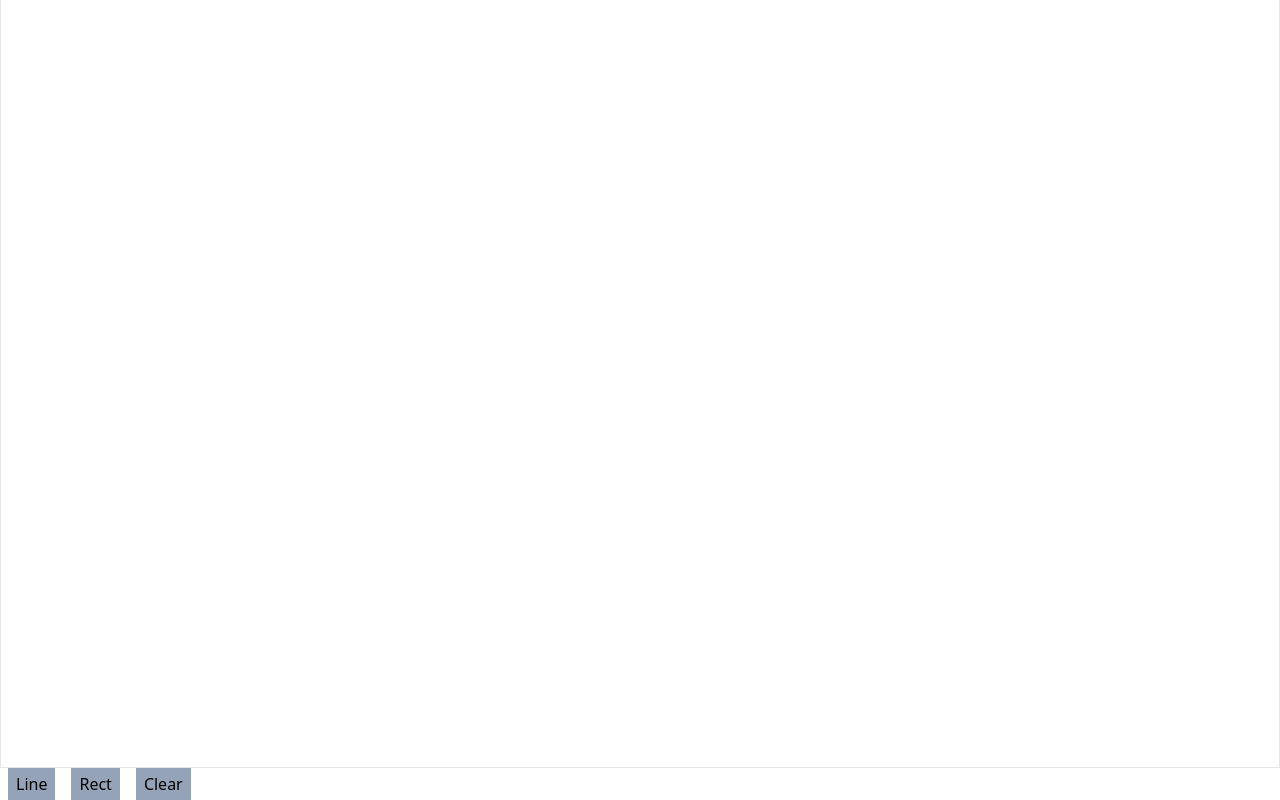
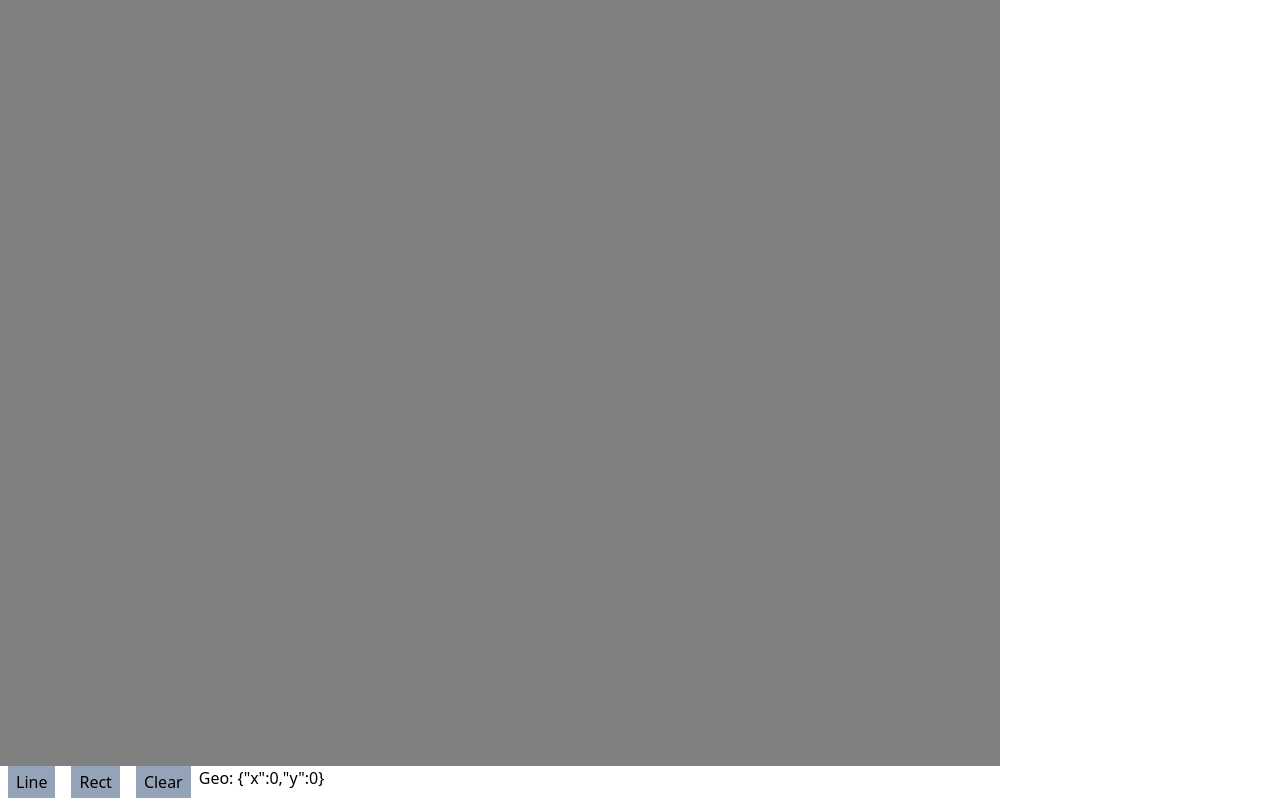
Before and after one commit to joshrudesill/ReCAD, a Next.js app: page / in a window 1280 px wide. Shown: the part 234-1034 px from the top of the page. Built offline with nearby package versions, Linux system fonts and the light colour scheme.

Commit message:
dragging, figured a bunch of other stuff out as well

```diff
--- a/components/geometry.js
+++ b/components/geometry.js
@@ -12,20 +12,26 @@ export default function Geometry() {
         return (
           <Line
             points={[geo.startingX, geo.startingY, geo.endingX, geo.endingY]}
+            x={geo.stageX}
+            y={geo.stageY}
             closed
+            strokeWidth={0.5}
             stroke='black'
+            key={geo.key}
           />
         );
       }
       if (geo.gType === 2) {
         return (
           <Rect
-            x={geo.startingX}
-            y={geo.startingY}
+            x={geo.startingX + geo.stageX}
+            y={geo.startingY + geo.stageY}
             width={-(geo.startingX - geo.endingX)}
             height={-(geo.startingY - geo.endingY)}
+            strokeWidth={0.5}
             closed
             stroke='black'
+            key={geo.key}
           />
         );
       }
--- a/components/virtualGeometry.js
+++ b/components/virtualGeometry.js
@@ -2,15 +2,14 @@ import { Line, Rect } from "react-konva";
 import { useSelector } from "react-redux";
 
 export default function VirtualGeometry() {
-  const { virtualGeometryBeingDrawn, virtualGeometry } = useSelector(
-    (state) => state.drawingControl
-  );
+  const { virtualGeometryBeingDrawn, virtualGeometry, stageOffset } =
+    useSelector((state) => state.drawingControl);
   if (virtualGeometryBeingDrawn) {
     if (virtualGeometry.gType === 1) {
       return (
         <Line
-          x={0}
-          y={0}
+          x={stageOffset.x}
+          y={stageOffset.y}
           points={[
             virtualGeometry.startingX,
             virtualGeometry.startingY,
@@ -25,8 +24,8 @@ export default function VirtualGeometry() {
     if (virtualGeometry.gType === 2) {
       return (
         <Rect
-          x={virtualGeometry.startingX}
-          y={virtualGeometry.startingY}
+          x={virtualGeometry.startingX + stageOffset.x}
+          y={virtualGeometry.startingY + stageOffset.y}
           width={-(virtualGeometry.startingX - virtualGeometry.currentX)}
           height={-(virtualGeometry.startingY - virtualGeometry.currentY)}
           closed
--- a/features/drawingControlSlice.js
+++ b/features/drawingControlSlice.js
@@ -4,6 +4,7 @@ const initialState = {
   virtualGeometryBeingDrawn: false,
   virtualGeometry: {},
   realGeometry: [],
+  stageOffset: { x: 0, y: 0 },
 };
 
 /* vitrual geometry
@@ -47,7 +48,16 @@ export const drawingControlSlice = createSlice({
     addRealGeometry: (state, action) => {
       state.virtualGeometryBeingDrawn = false;
       state.virtualGeometry = {};
-      state.realGeometry.push(action.payload);
+      state.realGeometry.push({
+        ...action.payload,
+        key: state.realGeometry.length + 1,
+      });
+    },
+    updateStageOffset: (state, action) => {
+      state.stageOffset = {
+        x: -action.payload.x,
+        y: -action.payload.y,
+      };
     },
   },
 });
@@ -57,6 +67,7 @@ export const {
   updateVirtualGeometry,
   startDrawingVirtualGeometry,
   addRealGeometry,
+  updateStageOffset,
 } = drawingControlSlice.actions;
 
 export default drawingControlSlice.reducer;
--- a/pages/index.js
+++ b/pages/index.js
@@ -3,23 +3,30 @@ import VirtualGeometry from "@/components/virtualGeometry";
 import {
   addRealGeometry,
   startDrawingVirtualGeometry,
+  updateStageOffset,
   updateVirtualGeometry,
 } from "@/features/drawingControlSlice";
-import { useState } from "react";
-import { Layer, Stage } from "react-konva";
+import { useCallback, useEffect, useRef, useState } from "react";
+import { Layer, Rect, Stage } from "react-konva";
 import { useDispatch, useSelector } from "react-redux";
-
+import Konva from "konva";
+Konva.dragButtons = [2];
 export default function Home() {
   const dispatch = useDispatch();
+
   // line - 1
   // rect - 2
   // none - 0
   const [activatedDrawingTool, setActivatedDrawingTool] = useState(0);
   const activateDrawingTool = (tool) => setActivatedDrawingTool(tool);
-  const { virtualGeometryBeingDrawn, realGeometry, virtualGeometry } =
+  const { virtualGeometryBeingDrawn, virtualGeometry, stageOffset } =
     useSelector((state) => state.drawingControl);
 
   const handleClickInteractionWithStage = (e) => {
+    e.evt.preventDefault();
+    if (e.evt.button !== 0) {
+      return;
+    }
     const { x, y } = e.evt;
     if (activatedDrawingTool !== 0) {
       if (virtualGeometryBeingDrawn) {
@@ -29,6 +36,8 @@ export default function Home() {
           startingY: virtualGeometry.startingY,
           endingX: virtualGeometry.currentX,
           endingY: virtualGeometry.currentY,
+          stageX: stageOffset.x,
+          stageY: stageOffset.y,
           gType: virtualGeometry.gType,
         };
         setActivatedDrawingTool(0);
@@ -43,28 +52,35 @@ export default function Home() {
       }
     }
   };
+
   const handleDragInteractionWithStage = (e) => {
+    e.evt.preventDefault();
     if (virtualGeometryBeingDrawn) {
-      {
-        const { x, y } = e.evt;
-        dispatch(updateVirtualGeometry({ x: x, y: y }));
-      }
+      const { x, y } = e.evt;
+      dispatch(updateVirtualGeometry({ x: x, y: y }));
     }
   };
+
   return (
     <>
       <Stage
         width={1000}
         height={1000}
-        className='border'
         onMouseDown={handleClickInteractionWithStage}
         onMouseMove={handleDragInteractionWithStage}
+        onContextMenu={(e) => e.evt.preventDefault()}
+        draggable={!virtualGeometryBeingDrawn}
+        dragBoundFunc={(pos) => {
+          dispatch(updateStageOffset({ x: pos.x, y: pos.y }));
+          return pos;
+        }}
       >
+        <Layer name='realgeo'>
+          <Rect height={10000} width={10000} fill='grey' />
+          <Geometry />
+        </Layer>
         <Layer name='virtualgeo'>
           {virtualGeometryBeingDrawn && <VirtualGeometry />}
-        </Layer>
-        <Layer>
-          <Geometry />
         </Layer>
       </Stage>
       <div className='flex gap-2'>
@@ -86,6 +102,7 @@ export default function Home() {
         >
           Clear
         </button>
+        <p>Geo: {JSON.stringify(stageOffset)}</p>
       </div>
     </>
   );
```
